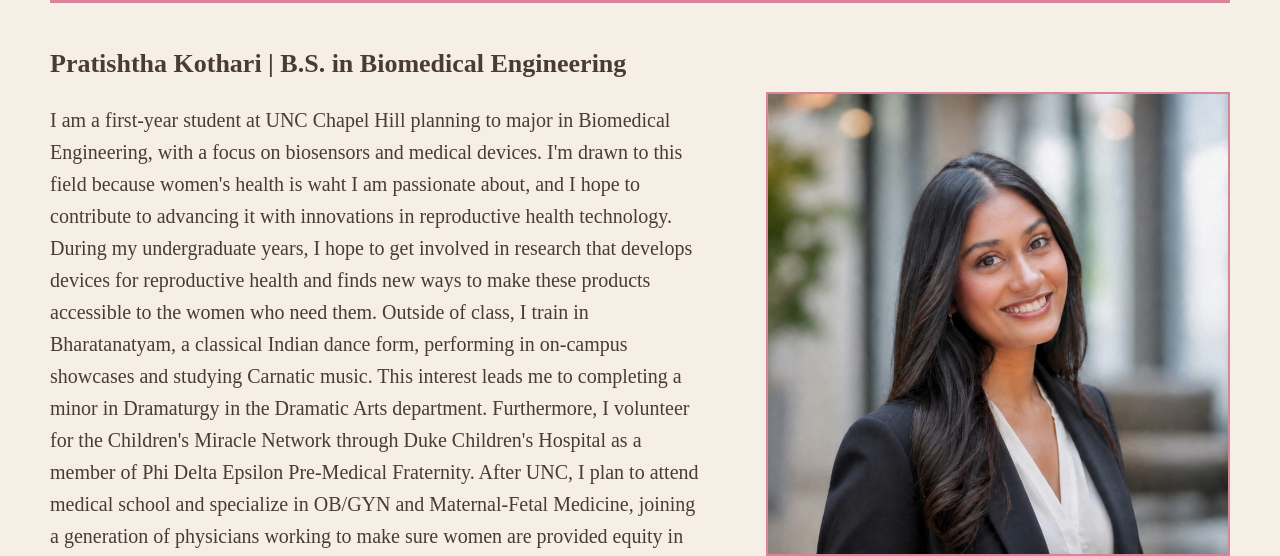
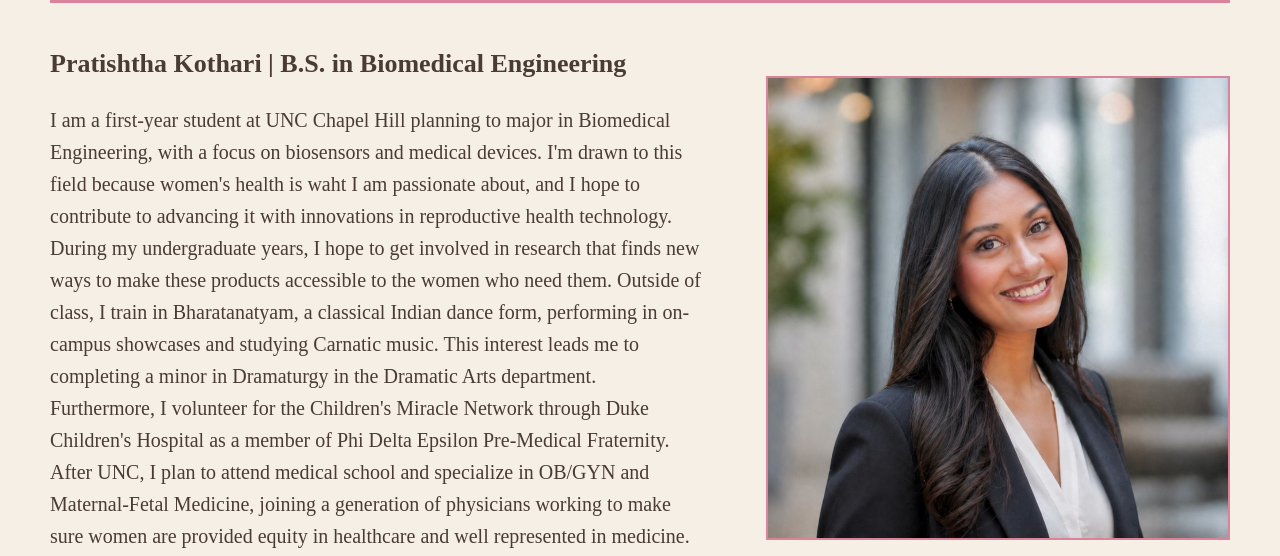
Before and after one commit to pratishthakothari/pratishthakothari.github.io, a plain HTML site: page index.html in a window 1280 px wide. Shown: the part 248-804 px from the top of the page. Drawn offline with Linux system fonts and the light colour scheme.

Commit message:
edit text

```diff
--- a/index.html
+++ b/index.html
@@ -25,7 +25,7 @@
        <div class="intro">
     <div class="intro-text">
         <h1>Pratishtha Kothari | B.S. in Biomedical Engineering</h1>
-        <p class="body">I am a first-year student at UNC Chapel Hill planning to major in Biomedical Engineering, with a focus on biosensors and medical devices. I'm drawn to this field because women's health is waht I am passionate about, and I hope to contribute to advancing it with innovations in reproductive health technology. During my undergraduate years, I hope to get involved in research that develops devices for reproductive health and finds new ways to make these products accessible to the women who need them. Outside of class, I train in Bharatanatyam, a classical Indian dance form, performing in on-campus showcases and studying Carnatic music. This interest leads me to completing a minor in Dramaturgy in the Dramatic Arts department. Furthermore, I volunteer for the Children's Miracle Network through Duke Children's Hospital as a member of Phi Delta Epsilon Pre-Medical Fraternity. After UNC, I plan to attend medical school and specialize in OB/GYN and Maternal-Fetal Medicine, joining a generation of physicians working to make sure women are provided equity in healthcare and well represented in medicine.</p>
+        <p class="body">I am a first-year student at UNC Chapel Hill planning to major in Biomedical Engineering, with a focus on biosensors and medical devices. I'm drawn to this field because women's health is waht I am passionate about, and I hope to contribute to advancing it with innovations in reproductive health technology. During my undergraduate years, I hope to get involved in research that finds new ways to make these products accessible to the women who need them. Outside of class, I train in Bharatanatyam, a classical Indian dance form, performing in on-campus showcases and studying Carnatic music. This interest leads me to completing a minor in Dramaturgy in the Dramatic Arts department. Furthermore, I volunteer for the Children's Miracle Network through Duke Children's Hospital as a member of Phi Delta Epsilon Pre-Medical Fraternity. After UNC, I plan to attend medical school and specialize in OB/GYN and Maternal-Fetal Medicine, joining a generation of physicians working to make sure women are provided equity in healthcare and well represented in medicine.</p>
     </div>
     <img src="images/headshot.jpg" alt="Pratishtha Kothari" class="photo">
 </div>
```
